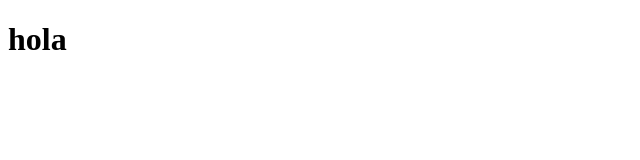
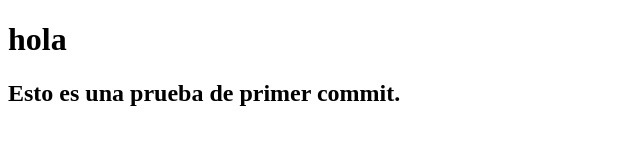
Before and after one commit to RamiGarc/t3, a plain HTML site: page index.html in a window 1280 px wide. Shown: the whole page, without its empty margins (0-640 px from the left). Drawn offline with Linux system fonts and the light colour scheme.

Commit message:
commit1
Prueba de commit con una oración sencilla

```diff
--- a/index.html
+++ b/index.html
@@ -12,6 +12,7 @@ abril 2023
 	</head>
 	<body>
 		<h1>hola</h1>
+		<h2>Esto es una prueba de primer commit.</h2>
 	</body>
 
 </html>
```
